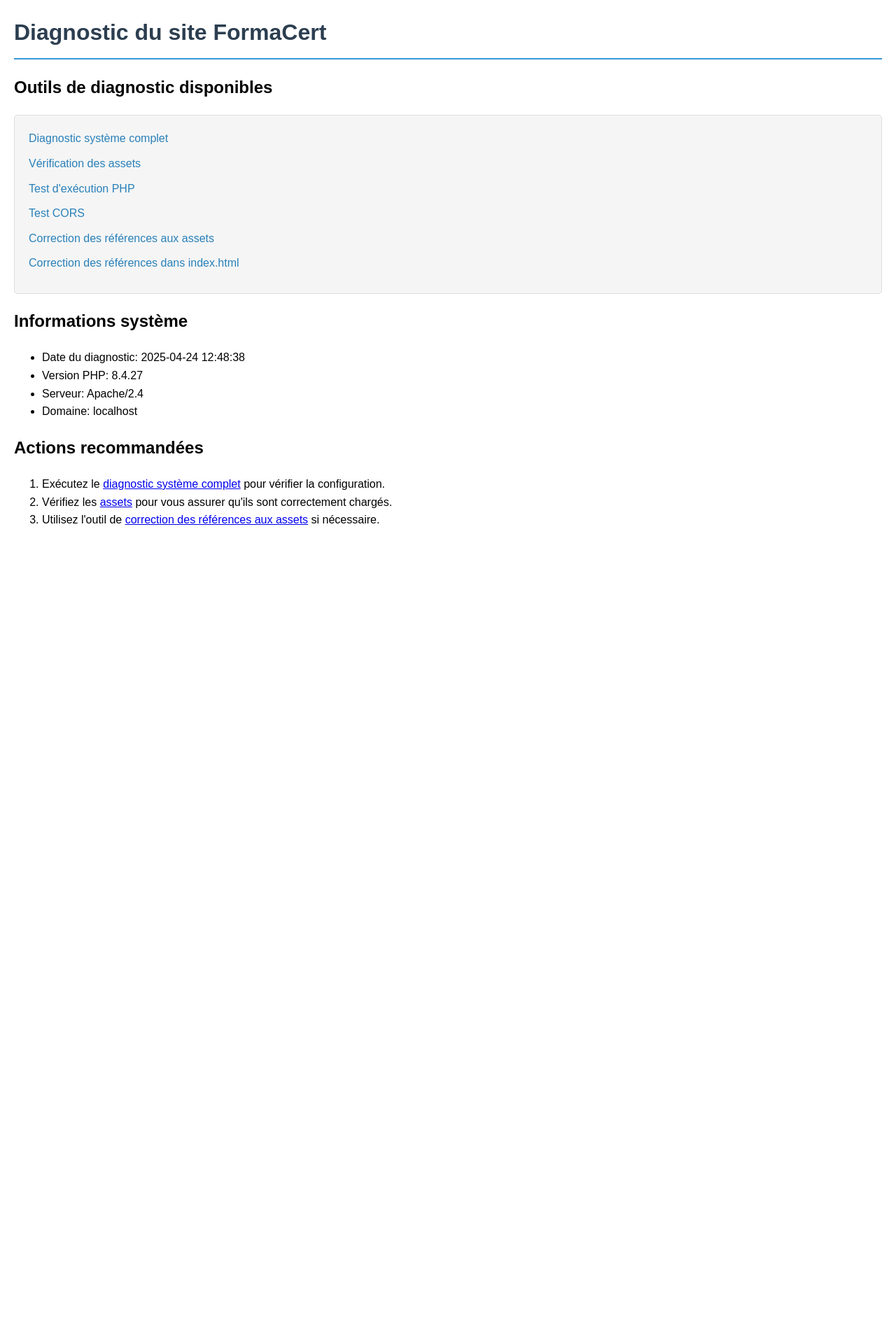
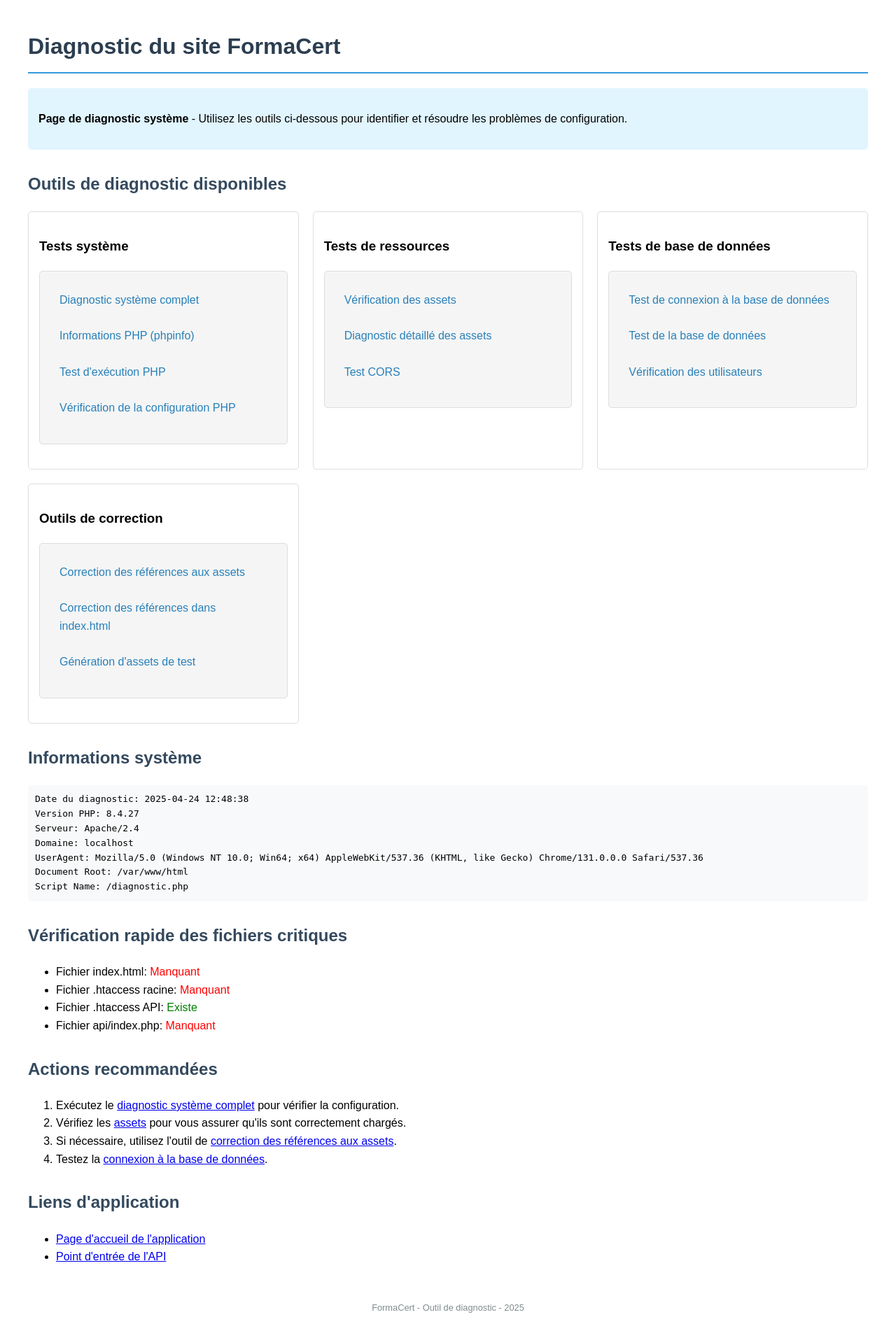
Before and after one commit to antoineerp/simple-grid-app-flow-67, a PHP site: page /diagnostic.php in a window 1280 px wide. Shown: the whole page at 70% size. Before the commit the page ends 750 px from the top, so only its background shows below. Run offline with PHP 8.4, Linux system fonts and the light colour scheme.

Commit message:
Fix: Verify file routing
Verify and correct file routing in the application.

```diff
--- /dev/null
+++ b/cors-test.php
@@ -0,0 +1,6 @@
+
+<?php
+// Ce fichier simple redirige vers api/cors-test.php
+header('Location: /api/cors-test.php');
+exit;
+?>
--- a/diagnostic.php
+++ b/diagnostic.php
@@ -6,38 +6,104 @@ header('Content-Type: text/html; charset=utf-8');
 <!DOCTYPE html>
 <html>
 <head>
-    <title>Diagnostic du site</title>
+    <title>Diagnostic du site FormaCert</title>
+    <meta charset="UTF-8">
+    <meta name="viewport" content="width=device-width, initial-scale=1.0">
     <style>
-        body { font-family: Arial, sans-serif; margin: 20px; line-height: 1.6; }
+        body { font-family: Arial, sans-serif; margin: 20px; line-height: 1.6; max-width: 1200px; margin: 0 auto; padding: 20px; }
         h1 { color: #2c3e50; border-bottom: 2px solid #3498db; padding-bottom: 10px; }
+        h2 { color: #34495e; margin-top: 30px; }
         .diagnostic-tools { background-color: #f5f5f5; border: 1px solid #ddd; padding: 20px; margin: 20px 0; border-radius: 5px; }
-        .diagnostic-tools a { display: block; margin-bottom: 10px; color: #2980b9; text-decoration: none; }
-        .diagnostic-tools a:hover { text-decoration: underline; }
-        .section { margin-bottom: 20px; }
+        .diagnostic-tools a { display: block; margin-bottom: 10px; color: #2980b9; text-decoration: none; padding: 8px; border-radius: 4px; }
+        .diagnostic-tools a:hover { background-color: #eaeaea; text-decoration: underline; }
+        .section { margin-bottom: 30px; }
+        .info { background-color: #e1f5fe; padding: 15px; border-radius: 5px; margin-bottom: 20px; }
+        .warning { background-color: #fff3e0; padding: 15px; border-radius: 5px; margin-bottom: 20px; }
+        .success { color: green; }
+        .error { color: red; }
+        pre { background-color: #f8f9fa; padding: 10px; border-radius: 5px; overflow: auto; }
+        .grid { display: grid; grid-template-columns: repeat(auto-fit, minmax(300px, 1fr)); gap: 20px; }
+        .card { border: 1px solid #ddd; border-radius: 5px; padding: 15px; }
+        @media (max-width: 768px) {
+            .grid { grid-template-columns: 1fr; }
+        }
     </style>
 </head>
 <body>
     <h1>Diagnostic du site FormaCert</h1>
 
+    <div class="info">
+        <p><strong>Page de diagnostic système</strong> - Utilisez les outils ci-dessous pour identifier et résoudre les problèmes de configuration.</p>
+    </div>
+
     <div class="section">
         <h2>Outils de diagnostic disponibles</h2>
+        <div class="grid">
+            <div class="card">
+                <h3>Tests système</h3>
                 <div class="diagnostic-tools">
                     <a href="/api/system-check.php">Diagnostic système complet</a>
+                    <a href="/api/phpinfo.php">Informations PHP (phpinfo)</a>
+                    <a href="/api/php-execution-test.php">Test d'exécution PHP</a>
+                    <a href="/api/php-system-check.php">Vérification de la configuration PHP</a>
+                </div>
+            </div>
+
+            <div class="card">
+                <h3>Tests de ressources</h3>
+                <div class="diagnostic-tools">
                     <a href="/api/assets-check.php">Vérification des assets</a>
-            <a href="/api/php-execution-test.php">Test d'exécution PHP</a>
+                    <a href="/api/diagnose-assets.php">Diagnostic détaillé des assets</a>
                     <a href="/api/cors-test.php">Test CORS</a>
+                </div>
+            </div>
+
+            <div class="card">
+                <h3>Tests de base de données</h3>
+                <div class="diagnostic-tools">
+                    <a href="/api/db-connection-test.php">Test de connexion à la base de données</a>
+                    <a href="/api/database-test.php">Test de la base de données</a>
+                    <a href="/api/check-users.php">Vérification des utilisateurs</a>
+                </div>
+            </div>
+
+            <div class="card">
+                <h3>Outils de correction</h3>
+                <div class="diagnostic-tools">
                     <a href="/fix-assets-runtime.php">Correction des références aux assets</a>
                     <a href="/fix-index-references.php">Correction des références dans index.html</a>
+                    <a href="/api/generate-assets.php">Génération d'assets de test</a>
+                </div>
+            </div>
         </div>
     </div>
 
     <div class="section">
         <h2>Informations système</h2>
+        <pre>
+Date du diagnostic: <?php echo date('Y-m-d H:i:s'); ?>
+
+Version PHP: <?php echo phpversion(); ?>
+
+Serveur: <?php echo $_SERVER['SERVER_SOFTWARE'] ?? 'Non détecté'; ?>
+
+Domaine: <?php echo $_SERVER['HTTP_HOST'] ?? 'Non détecté'; ?>
+
+UserAgent: <?php echo $_SERVER['HTTP_USER_AGENT'] ?? 'Non détecté'; ?>
+
+Document Root: <?php echo $_SERVER['DOCUMENT_ROOT'] ?? 'Non détecté'; ?>
+
+Script Name: <?php echo $_SERVER['SCRIPT_NAME'] ?? 'Non détecté'; ?>
+        </pre>
+    </div>
+
+    <div class="section">
+        <h2>Vérification rapide des fichiers critiques</h2>
         <ul>
-            <li>Date du diagnostic: <?php echo date('Y-m-d H:i:s'); ?></li>
-            <li>Version PHP: <?php echo phpversion(); ?></li>
-            <li>Serveur: <?php echo $_SERVER['SERVER_SOFTWARE']; ?></li>
-            <li>Domaine: <?php echo $_SERVER['HTTP_HOST']; ?></li>
+            <li>Fichier index.html: <?php echo file_exists('../index.html') ? '<span class="success">Existe</span>' : '<span class="error">Manquant</span>'; ?></li>
+            <li>Fichier .htaccess racine: <?php echo file_exists('../.htaccess') ? '<span class="success">Existe</span>' : '<span class="error">Manquant</span>'; ?></li>
+            <li>Fichier .htaccess API: <?php echo file_exists('./.htaccess') ? '<span class="success">Existe</span>' : '<span class="error">Manquant</span>'; ?></li>
+            <li>Fichier api/index.php: <?php echo file_exists('./index.php') ? '<span class="success">Existe</span>' : '<span class="error">Manquant</span>'; ?></li>
         </ul>
     </div>
 
@@ -46,8 +112,21 @@ header('Content-Type: text/html; charset=utf-8');
         <ol>
             <li>Exécutez le <a href="/api/system-check.php">diagnostic système complet</a> pour vérifier la configuration.</li>
             <li>Vérifiez les <a href="/api/assets-check.php">assets</a> pour vous assurer qu'ils sont correctement chargés.</li>
-            <li>Utilisez l'outil de <a href="/fix-assets-runtime.php">correction des références aux assets</a> si nécessaire.</li>
+            <li>Si nécessaire, utilisez l'outil de <a href="/fix-assets-runtime.php">correction des références aux assets</a>.</li>
+            <li>Testez la <a href="/api/db-connection-test.php">connexion à la base de données</a>.</li>
         </ol>
     </div>
+
+    <div class="section">
+        <h2>Liens d'application</h2>
+        <ul>
+            <li><a href="/">Page d'accueil de l'application</a></li>
+            <li><a href="/api/">Point d'entrée de l'API</a></li>
+        </ul>
+    </div>
+
+    <footer style="margin-top: 50px; text-align: center; color: #7f8c8d; font-size: 0.8em;">
+        <p>FormaCert - Outil de diagnostic - <?php echo date('Y'); ?></p>
+    </footer>
 </body>
 </html>
--- /dev/null
+++ b/php-execution-test.php
@@ -0,0 +1,6 @@
+
+<?php
+// Ce fichier simple redirige vers api/php-execution-test.php
+header('Location: /api/php-execution-test.php');
+exit;
+?>
--- /dev/null
+++ b/system-check.php
@@ -0,0 +1,6 @@
+
+<?php
+// Ce fichier simple redirige vers api/system-check.php
+header('Location: /api/system-check.php');
+exit;
+?>
```
Also changed, not shown: .htaccess, api/.htaccess. Lines whose indentation alone changed are shown as unchanged.
